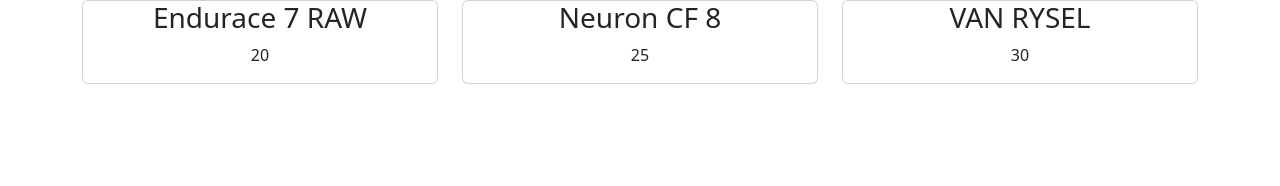
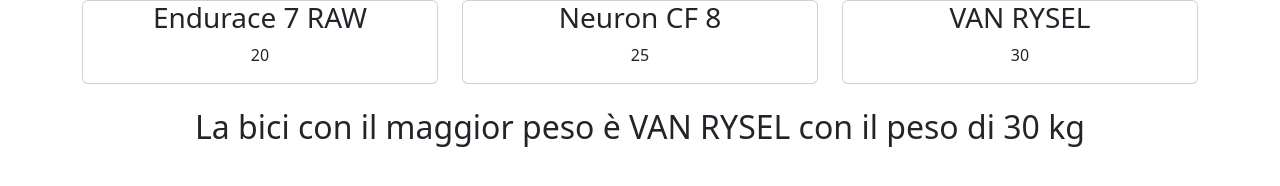
Before and after one commit to Pierpaolo-99/js-snack-es6, a plain HTML site: page snak-1/index.html in a window 1280 px wide. Drawn offline with nearby package versions, Linux system fonts and the light colour scheme.

Commit message:
add for loop generate array with name bike and stamp the result in the page

```diff
--- a/snak-1/index.html
+++ b/snak-1/index.html
@@ -10,6 +10,7 @@
     <div class="container">
         <div class="row">
         </div>
+        <h2 class="mt-2 text-center p-3" id="result"></h2>
     </div>
     <script src="./main.js"></script>
 </body>
--- a/snak-1/main.js
+++ b/snak-1/main.js
@@ -13,6 +13,7 @@
 
 // take the element in the page
 const rowEl = document.querySelector('.row')
+const resultEl = document.getElementById('result')
 
 // object array initialization
 const bike = [
@@ -55,13 +56,26 @@
 
 // find the bike max weight
 
-let max = 0;
+let maxWeight = 0;
 
 for (let i = 1; i < arrBikeWeight.length; i++) {
-  if (arrBikeWeight[i] > max) {
-    max = arrBikeWeight[i];
+  if (arrBikeWeight[i] > maxWeight) {
+    maxWeight = arrBikeWeight[i];
   }
 }
-console.log(max);
+console.log(maxWeight);
+
+// push the name bike in array
+const arrBikeName = []
+
+for (let i = 0; i < bike.length; i++){
+    const thisBike = bike[i]
+    arrBikeName.push(thisBike.nameBike)
+}
+
+console.log(arrBikeName);
+
 
 // stamp the bike with max weight in page
+
+resultEl.innerHTML = `La bici con il maggior peso è ${arrBikeName[2]} con il peso di ${maxWeight} kg`
```
